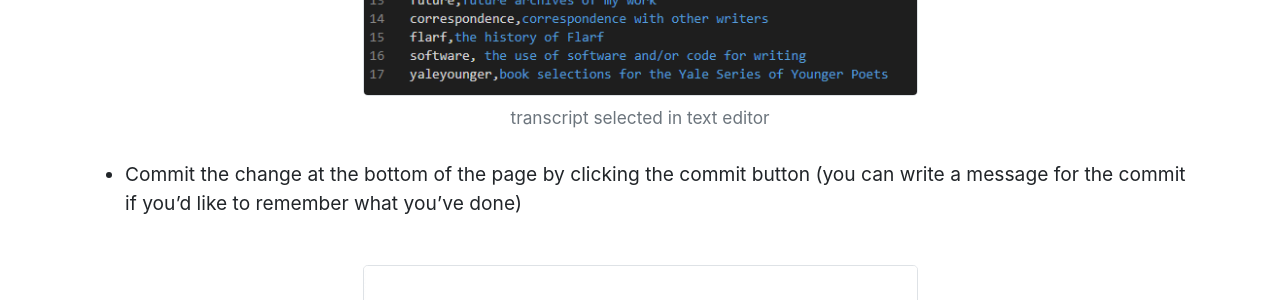
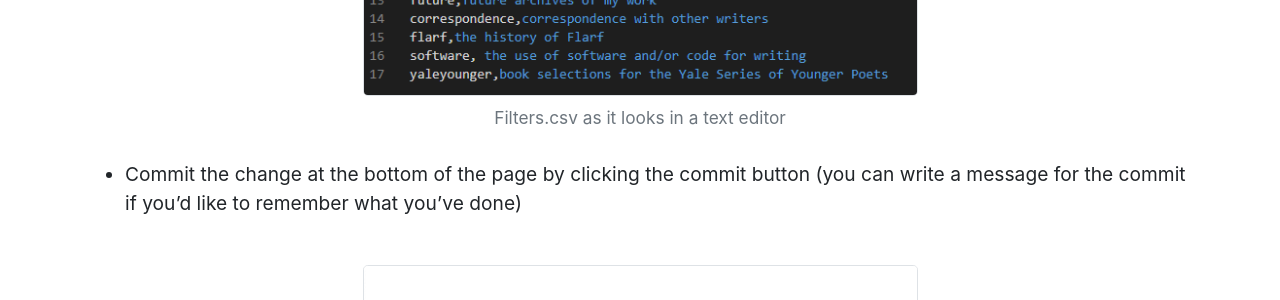
Before and after one commit to uidaholib/oral-history-as-data, a Jekyll site: the page built from _howto/configurethesite.md, in a window 1280 px wide and 900 px high, scrolled down 4862 px. Shown: the part 153-453 px from the top of the window. Built offline with Jekyll 4.4.1, drawn with Linux system fonts in a browser that asks for light colours; nearby versions of some CDN libraries.

Commit message:
Update configurethesite.md

```diff
--- a/_howto/configurethesite.md
+++ b/_howto/configurethesite.md
@@ -55,7 +55,7 @@ OHD offers a way to categorize your transcripts using tags. This is done through
 - Open the "_data" folder and click the pencil icon to edit the file
 - Copy and paste the filters.csv you created in the Prepare Your Data tutorial over into the existing content.
 - Alternatively, you can simply edit the CSV file here. (Below is how the file looks when opened with the pencil icon.)
-{% include bootstrap/figure.md img="howto/filters_csv2.png" caption="transcript selected in text editor" alt="" class="w-50" %}
+{% include bootstrap/figure.md img="howto/filters_csv2.png" caption="Filters.csv as it looks in a text editor" alt="" class="w-50" %}
 - Commit the change at the bottom of the page by clicking the commit button (you can write a message for the commit if you'd like to remember what you've done)
 {% include bootstrap/figure.md img="howto/commit_file.png" caption="" alt="" class="w-50" %}
 - However you edited it, the finished CSV should look like the below (with your new tags and descriptions) in GitHub
```
